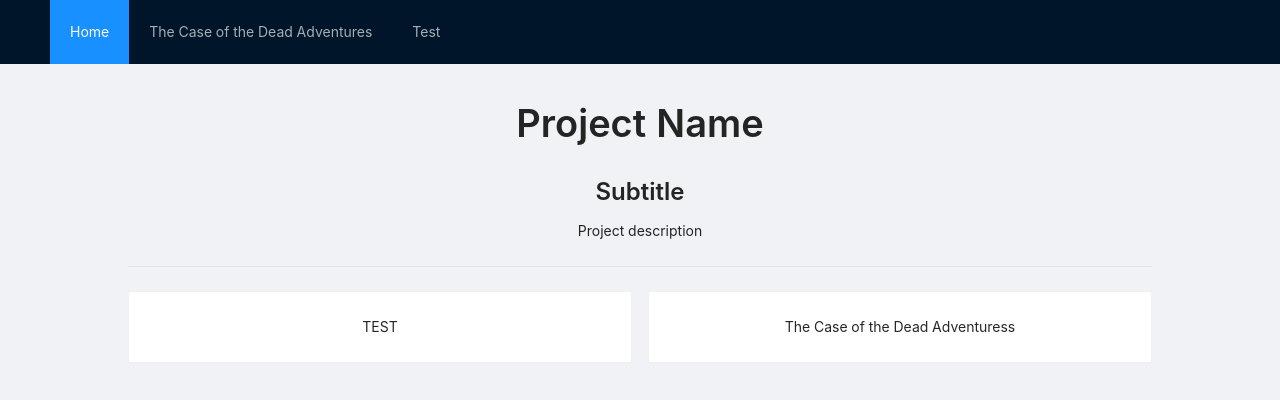
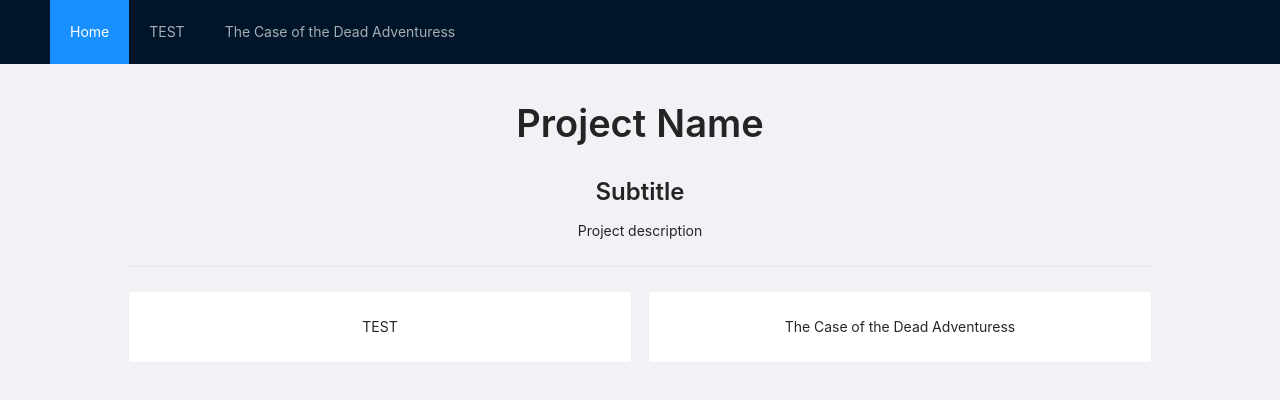
Before and after one commit to ssemtner/return-to-radio, a Next.js app: page / in a window 1280 px wide. Shown: the top 400 px of the page. Built offline with nearby package versions, Linux system fonts and the light colour scheme.

Commit message:
Split BaseLayout to its own file

```diff
--- /dev/null
+++ b/components/baseLayout.tsx
@@ -0,0 +1,28 @@
+import { Layout } from 'antd'
+import React from 'react'
+import Route from '../types/route'
+import Navbar from './navbar'
+
+interface BaseLayoutProps {
+    children: any
+    routes: Route[]
+}
+
+export default function BaseLayout(props: BaseLayoutProps) {
+    return (
+        <>
+            <Layout style={{ textAlign: 'center', minHeight: '100vh' }}>
+                <Layout.Header
+                    style={{ position: 'fixed', width: '100%', zIndex: 1 }}
+                >
+                    <Navbar
+                        routes={[{ name: 'Home', path: '/' }, ...props.routes]}
+                    />
+                </Layout.Header>
+                <Layout.Content style={{ margin: '100px 10vw' }}>
+                    {props.children}
+                </Layout.Content>
+            </Layout>
+        </>
+    )
+}
--- a/components/navbar.tsx
+++ b/components/navbar.tsx
@@ -3,23 +3,13 @@ import { useRouter } from 'next/router'
 import React from 'react'
 import Route from '../types/route'
 
-export default function Navbar() {
+interface NavbarProps {
+    routes: Route[]
+}
+
+export default function Navbar(props: NavbarProps) {
     const router = useRouter()
 
-    const routes: Route[] = [
-        {
-            name: 'Home',
-            path: '/',
-        },
-        {
-            name: 'The Case of the Dead Adventures',
-            path: '/plays/the-case-of-the-dead-adventuress',
-        },
-        {
-            name: 'Test',
-            path: '/plays/test',
-        },
-    ]
     return (
         <Menu
             theme='dark'
@@ -27,7 +17,7 @@ export default function Navbar() {
             defaultSelectedKeys={[router.pathname]}
             onClick={(e) => router.push(e.key.toString())}
         >
-            {routes.map((e) => (
+            {props.routes.map((e) => (
                 <Menu.Item key={e.path}>{e.name}</Menu.Item>
             ))}
         </Menu>
--- a/lib/files.ts
+++ b/lib/files.ts
@@ -7,11 +7,11 @@ export function getAllPlays() {
         .map((item) => item.split('.json')[0])
 }
 
-export function getAllPlayTitlesAndPaths() {
+export function getRoutes() {
     return getAllPlays().map((item) => {
         return {
-            title: require(`../_plays/${item}.json`).title,
-            path: item,
+            name: require(`../_plays/${item}.json`).title,
+            path: `/plays/${item}`,
         }
     })
 }
--- a/pages/_app.tsx
+++ b/pages/_app.tsx
@@ -22,16 +22,5 @@ export default function MyApp({ Component, pageProps }: AppProps) {
         }
     }, [router.events])
 
-    return (
-        <Layout style={{ textAlign: 'center', minHeight: '100vh' }}>
-            <Layout.Header
-                style={{ position: 'fixed', width: '100%', zIndex: 1 }}
-            >
-                <Navbar />
-            </Layout.Header>
-            <Layout.Content style={{ margin: '100px 10vw' }}>
-                <Component {...pageProps} />
-            </Layout.Content>
-        </Layout>
-    )
+    return <Component {...pageProps} />
 }
--- a/pages/index.tsx
+++ b/pages/index.tsx
@@ -1,15 +1,23 @@
-import { Card, Col, Divider, Row, Typography } from 'antd'
+import { Card, Col, Divider, Layout, Row, Typography } from 'antd'
 import { GetStaticProps } from 'next'
 import Head from 'next/head'
 import React from 'react'
-import { getAllPlayTitlesAndPaths } from '../lib/files'
+import { getRoutes } from '../lib/files'
 import Link from 'next/link'
+import Navbar from '../components/navbar'
+import BaseLayout from '../components/baseLayout'
+import Route from '../types/route'
+import PlayDetails from './plays/[path]'
 
 const { Text, Title } = Typography
 
-export default function Home(props) {
+interface HomeProps {
+    routes: Route[]
+}
+
+export default function Home(props: HomeProps) {
     return (
-        <>
+        <BaseLayout routes={props.routes}>
             <Head>
                 <title>Return to Radio</title>
             </Head>
@@ -23,22 +31,22 @@ export default function Home(props) {
             <Divider />
 
             <Row gutter={[16, 16]}>
-                {props.plays.map((play) => (
+                {props.routes.map((play) => (
                     <Col xs={24} lg={12}>
-                        <Link href={`/plays/${play.path}`}>
+                        <Link href={play.path}>
                             <Card hoverable>
-                                <Text>{play.title}</Text>
+                                <Text>{play.name}</Text>
                             </Card>
                         </Link>
                     </Col>
                 ))}
             </Row>
-        </>
+        </BaseLayout>
     )
 }
 
 export const getStaticProps: GetStaticProps = async () => {
     return {
-        props: { plays: getAllPlayTitlesAndPaths() },
+        props: { routes: getRoutes() },
     }
 }
```
Also changed, not shown: pages/plays/[path].tsx (+23 -15 lines).
